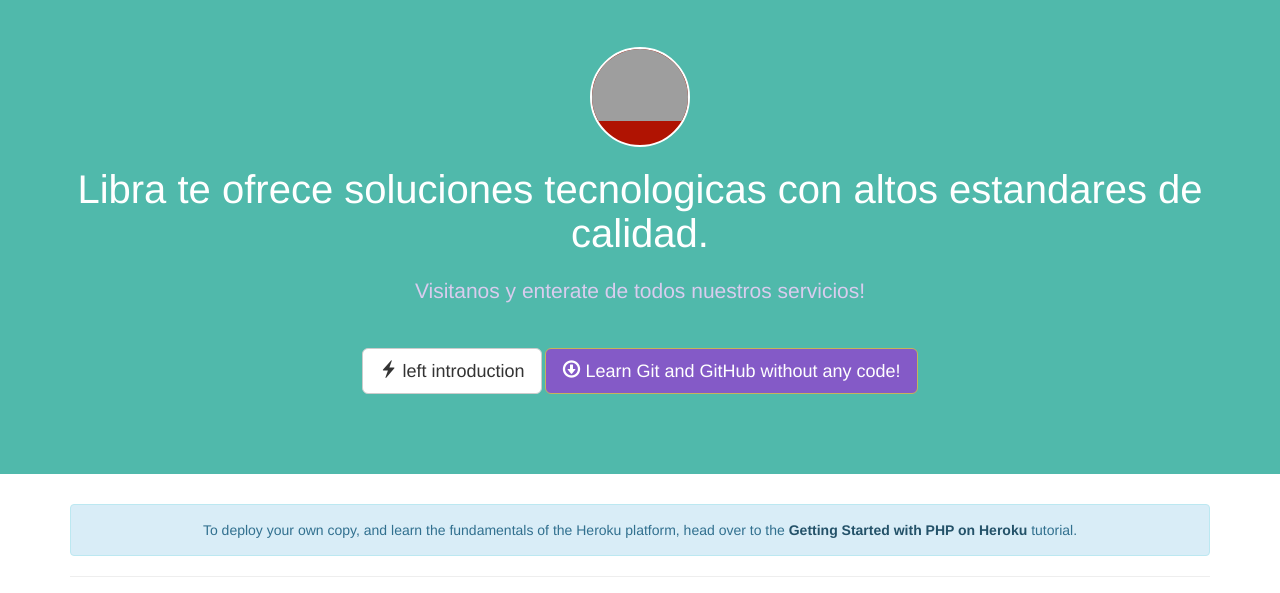
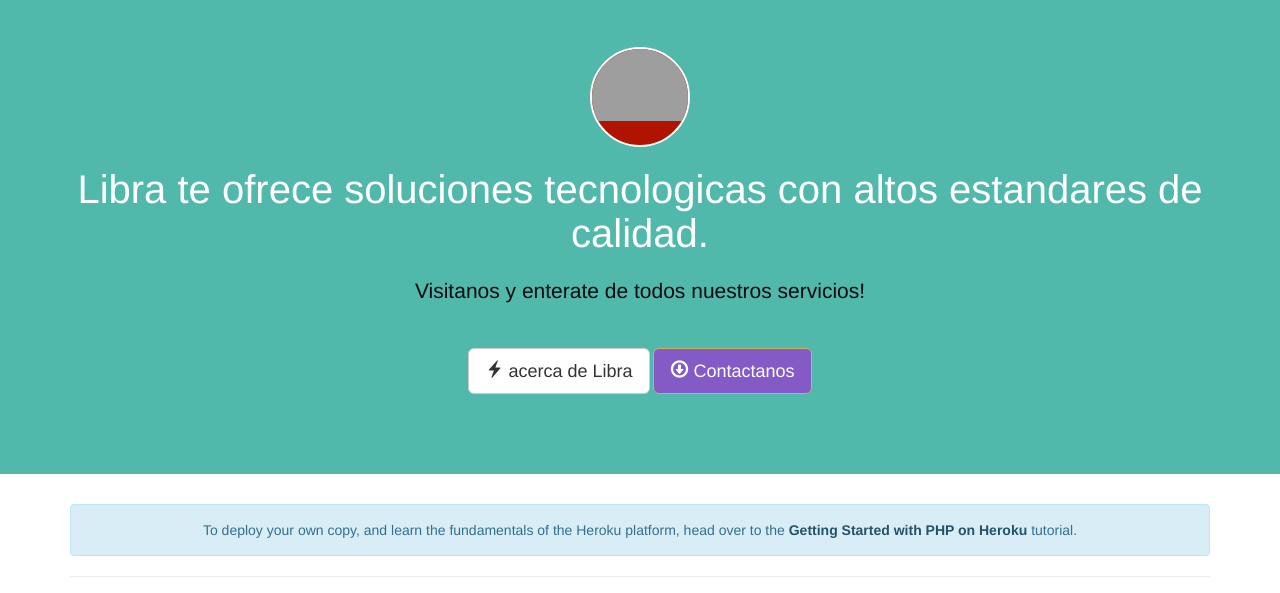
Before and after one commit to jesusrring/TestDohko, a PHP site: template web/views/index.twig in a window 1280 px wide. Shown: the part 52-645 px from the top of the page. Run offline with PHP 8.4, Linux system fonts and the light colour scheme; the template is opened without the code that fills it, so the values that code supplies are empty; some libraries are stand-ins or nearby versions; grey boxes are pictures that could not be loaded.

Commit message:
descricion de paginas alternativas

```diff
--- a/web/stylesheets/main.css
+++ b/web/stylesheets/main.css
@@ -11,7 +11,7 @@
   background: #288820;
 }
 .jumbotron p {
-  color: #d9ccee;
+  color: #0b0a0e;
   max-width: 75%;
   margin: 1em auto 2em;
 }
--- a/web/views/index.twig
+++ b/web/views/index.twig
@@ -8,8 +8,8 @@
     </a>
     <h1>Libra te ofrece soluciones tecnologicas con altos estandares de calidad.</h1>
     <p>Visitanos y enterate de todos nuestros servicios!</p>
-    <a type="button" class="btn btn-lg btn-default" href="https://devcenter.heroku.com/articles/getting-started-with-php"><span class="glyphicon glyphicon-flash"></span> left introduction</a>
-    <a type="button" class="btn btn-lg btn-primary" href="https://github.com/heroku/php-getting-started"><span class="glyphicon glyphicon-download"></span> Learn Git and GitHub without any code! </a>
+    <a type="button" class="btn btn-lg btn-default" href="https://devcenter.heroku.com/articles/getting-started-with-php"><span class="glyphicon glyphicon-flash"></span> acerca de Libra</a>
+    <a type="button" class="btn btn-lg btn-primary" href="https://github.com/heroku/php-getting-started"><span class="glyphicon glyphicon-download"></span> Contactanos </a>
   </div>
 </div>
 <div class="container">
```
